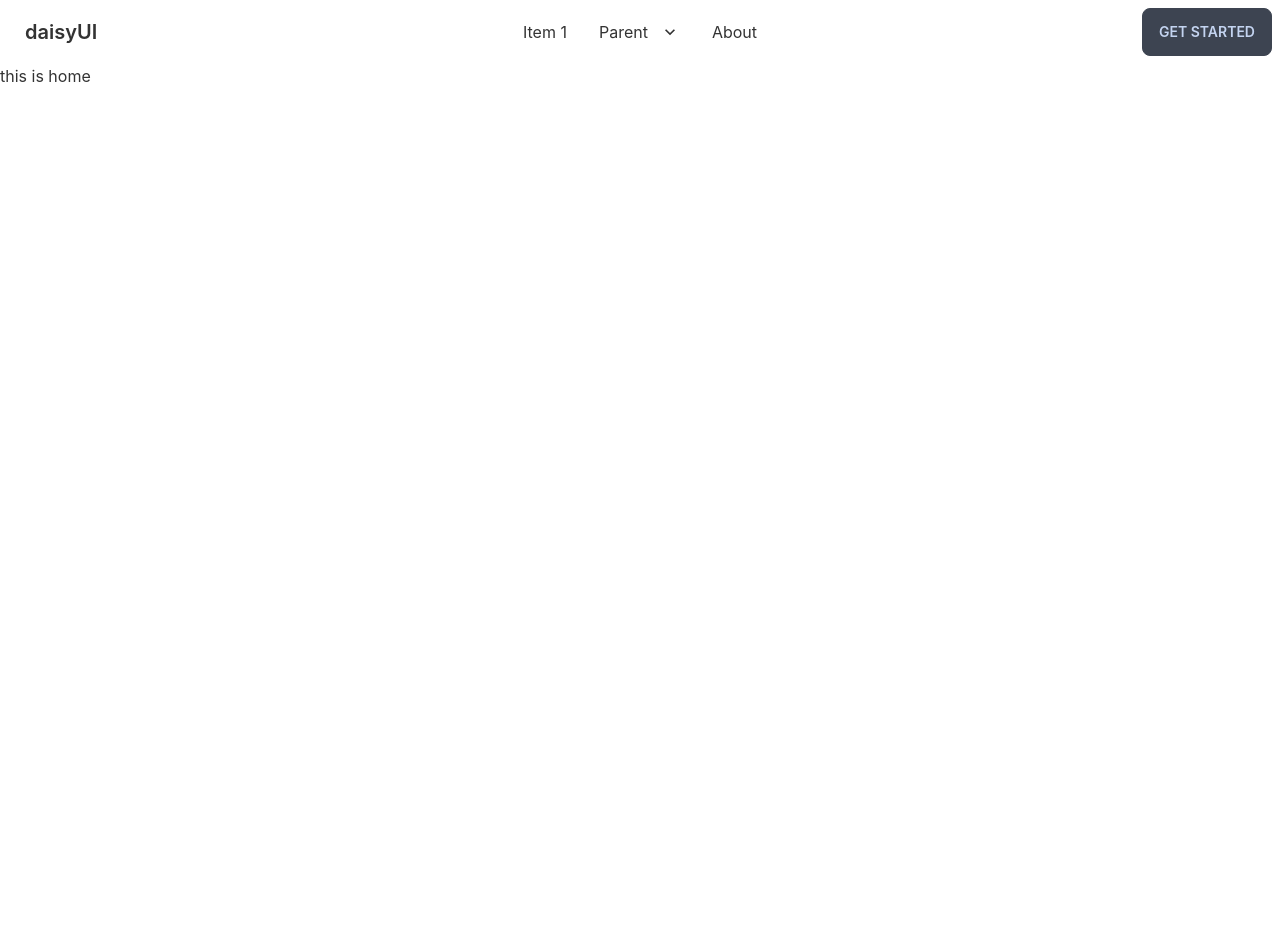
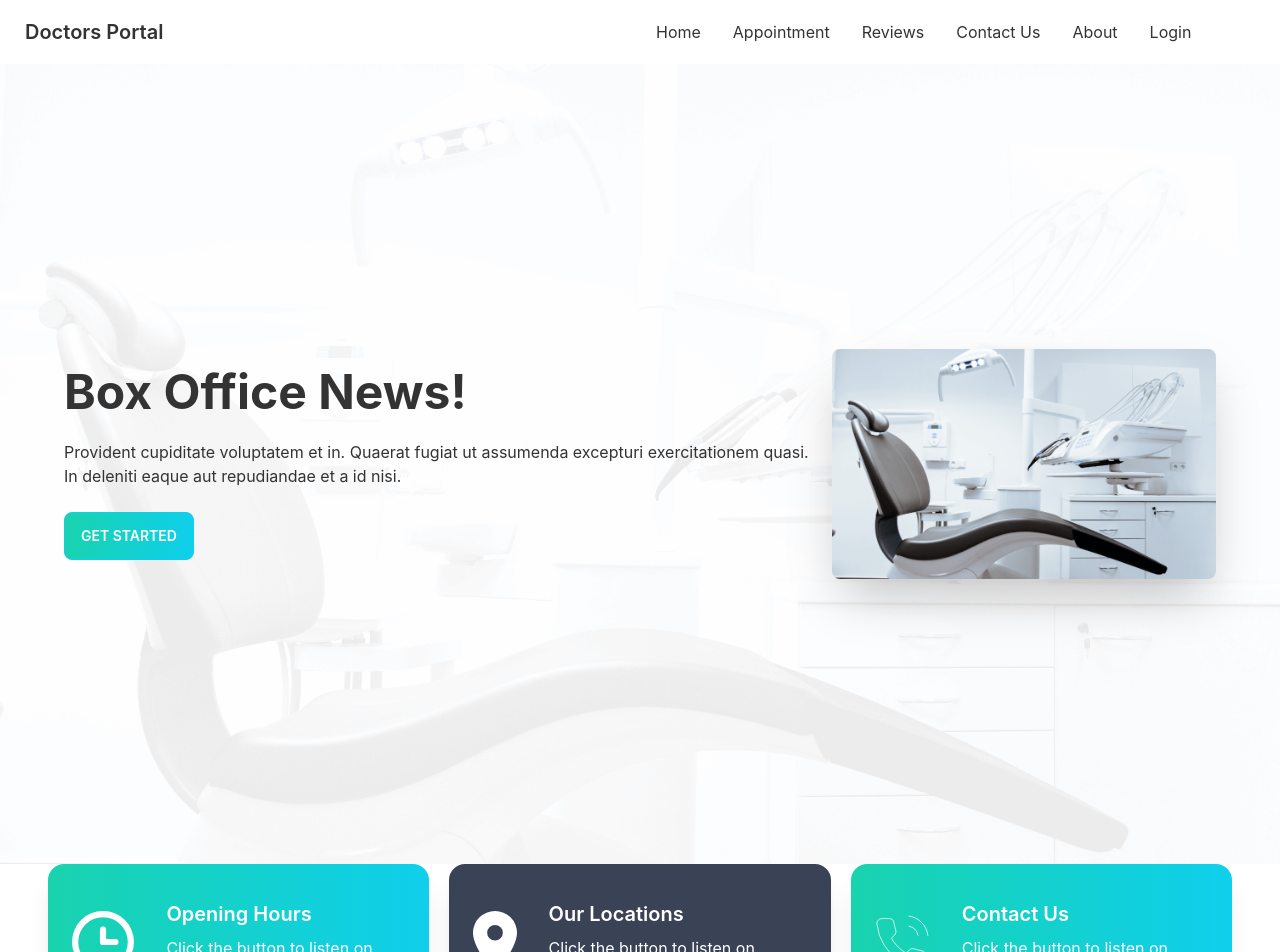
Before and after one commit to akram56789/doctor-portal-client, a React (Create React App) app: page / in a window 1280 px wide. Shown: the top 952 px of the page. Before the commit the page ends 800 px from the top, so only its background shows below. Built offline with nearby package versions, Linux system fonts and the light colour scheme.

Commit message:
banner and info section done

```diff
--- a/src/App.js
+++ b/src/App.js
@@ -3,6 +3,7 @@ import { Route, Routes } from 'react-router-dom';
 import './App.css';
 import About from './Pages/About/About';
 import Home from './Pages/Home/Home';
+import Login from './Pages/Login/Login';
 import Navbar from './Pages/Shared/Navbar';
 
 function App() {
@@ -12,6 +13,8 @@ function App() {
      <Routes>
        <Route path='/' element={<Home></Home>}></Route>
        <Route path='/about' element={<About></About>}></Route>
+       <Route path='/login' element={<Login></Login>}></Route>
+
      </Routes>
     </div>
   );
--- /dev/null
+++ b/src/Pages/Home/Banner.js
@@ -0,0 +1,19 @@
+import React from 'react';
+import chair from '../../assets/images/chair.png';
+
+const Banner = () => {
+    return (
+        <div class="hero min-h-screen px-12 bg-[url('/src/assets/images/bg.png')] ">
+        <div class="hero-content flex-col lg:flex-row-reverse">
+          <img src={chair} class="max-w-sm rounded-lg shadow-2xl" />
+          <div>
+            <h1 class="text-5xl font-bold">Box Office News!</h1>
+            <p class="py-6">Provident cupiditate voluptatem et in. Quaerat fugiat ut assumenda excepturi exercitationem quasi. In deleniti eaque aut repudiandae et a id nisi.</p>
+            <button class="btn btn-primary text-white bg-gradient-to-r from-secondary to-primary">Get Started</button>
+          </div>
+        </div>
+      </div>
+    );
+};
+
+export default Banner;
--- a/src/Pages/Home/Home.js
+++ b/src/Pages/Home/Home.js
@@ -1,9 +1,12 @@
 import React from 'react';
+import Banner from './Banner';
+import Info from './Info';
 
 const Home = () => {
     return (
         <div>
-            <h1>this is home</h1>
+            <Banner></Banner>
+           <Info></Info>
         </div>
     );
 };
--- /dev/null
+++ b/src/Pages/Home/Info.js
@@ -0,0 +1,30 @@
+import React from 'react';
+import clock from '../../assets/icons/clock.svg';
+import marker from '../../assets/icons/marker.svg';
+import phone from '../../assets/icons/phone.svg';
+import InfoCart from './InfoCart';
+
+const Info = () => {
+    return (
+        <div className='grid grid-cols-1 lg:grid-cols-3 gap-5 px-12 text-white'>
+            <InfoCart cartTitle="Opening Hours"
+             bgClass="bg-gradient-to-r from-secondary to-primary"
+             img={clock}>
+
+             </InfoCart>
+            <InfoCart cartTitle="Our Locations"
+            bgClass="bg-accent"
+            img={marker}>
+
+            </InfoCart>
+            <InfoCart cartTitle="Contact Us"
+             bgClass="bg-gradient-to-r from-secondary to-primary"
+             img={phone}>
+
+             </InfoCart>
+        </div>
+
+    );
+};
+
+export default Info;
--- /dev/null
+++ b/src/Pages/Home/InfoCart.js
@@ -0,0 +1,20 @@
+import React from 'react';
+
+const InfoCart = ({img, cartTitle, bgClass}) => {
+    return (
+       <>
+     <div class={`card lg:card-side   p-1  shadow-xl ${bgClass}`}>
+        <figure className='pl-5'><img src={img} alt="Album"/></figure>
+        <div class="card-body">
+          <h2 class="card-title">{cartTitle}</h2>
+          <p>Click the button to listen on Spotiwhy app.</p>
+
+        </div>
+
+
+       </div></>
+
+    );
+};
+
+export default InfoCart;
--- /dev/null
+++ b/src/Pages/Home/InfoServices.js
@@ -0,0 +1,11 @@
+import React from 'react';
+
+const InfoServices = () => {
+    return (
+        <div>
+
+        </div>
+    );
+};
+
+export default InfoServices;
--- /dev/null
+++ b/src/Pages/Home/Services.js
@@ -0,0 +1,12 @@
+import React from 'react';
+import InfoServices from './InfoServices';
+
+const Services = () => {
+    return (
+        <div>
+            <InfoServices></InfoServices>
+        </div>
+    );
+};
+
+export default Services;
--- /dev/null
+++ b/src/Pages/Login/Login.js
@@ -0,0 +1,39 @@
+import React from 'react';
+
+
+const Login = () => {
+    return (
+        <div class="hero min-h-screen  ">
+        <div class="hero-content flex-col lg:flex-row-reverse">
+          <div class="text-center lg:text-left">
+            <h1 class="text-5xl font-bold">Login now!</h1>
+            <p class="py-6">Provident cupiditate voluptatem et in. Quaerat fugiat ut assumenda excepturi exercitationem quasi. In deleniti eaque aut repudiandae et a id nisi.</p>
+          </div>
+          <div class="card flex-shrink-0 w-full max-w-sm shadow-2xl bg-base-100">
+            <div class="card-body">
+              <div class="form-control">
+                <label class="label">
+                  <span class="label-text">Email</span>
+                </label>
+                <input type="text" placeholder="email" class="input input-bordered" />
+              </div>
+              <div class="form-control">
+                <label class="label">
+                  <span class="label-text">Password</span>
+                </label>
+                <input type="password" placeholder="password" class="input input-bordered" />
+                <label class="label">
+                  <a href="#" class="label-text-alt link link-hover">Forgot password?</a>
+                </label>
+              </div>
+              <div class="form-control mt-6">
+                <button class="btn btn-primary">Login</button>
+              </div>
+            </div>
+          </div>
+        </div>
+      </div>
+    );
+};
+
+export default Login;
--- a/src/Pages/Shared/Navbar.js
+++ b/src/Pages/Shared/Navbar.js
@@ -1,6 +1,15 @@
 import React from 'react';
+import { Link } from 'react-router-dom';
 
 const Navbar = () => {
+    const menuItems = <>
+        <li><Link to='/'>Home</Link></li>
+        <li><Link to='/appointment'>Appointment</Link></li>
+        <li><Link to='/reviews'>Reviews</Link></li>
+        <li><Link to='/contact'>Contact Us</Link></li>
+        <li><Link to='/about'>About</Link></li>
+        <li><Link to='/login'>Login</Link></li>
+    </>
     return (
         <div class="navbar bg-base-100">
             <div class="navbar-start">
@@ -9,41 +18,19 @@ const Navbar = () => {
                         <svg xmlns="http://www.w3.org/2000/svg" class="h-5 w-5" fill="none" viewBox="0 0 24 24" stroke="currentColor"><path stroke-linecap="round" stroke-linejoin="round" stroke-width="2" d="M4 6h16M4 12h8m-8 6h16" /></svg>
                     </label>
                     <ul tabindex="0" class="menu menu-compact dropdown-content mt-3 p-2 shadow bg-base-100 rounded-box w-52">
-              <li><a>Home</a></li>
-              <li tabindex="0">
-                <a class="justify-between">
-                  Parent
-                  <svg class="fill-current" xmlns="http://www.w3.org/2000/svg" width="24" height="24" viewBox="0 0 24 24"><path d="M8.59,16.58L13.17,12L8.59,7.41L10,6L16,12L10,18L8.59,16.58Z"/></svg>
-                </a>
-                <ul class="p-2">
-                  <li><a>Submenu 1</a></li>
-                  <li><a>Submenu 2</a></li>
-                </ul>
-              </li>
-              <li><a>Item 3</a></li>
+                        {menuItems}
                     </ul>
                 </div>
-          <a class="btn btn-ghost normal-case text-xl">daisyUI</a>
+
+
+                <a class="btn btn-ghost normal-case text-xl">Doctors Portal</a>
             </div>
             <div class="navbar-center hidden lg:flex">
                 <ul class="menu menu-horizontal p-0">
-            <li><a>Item 1</a></li>
-            <li tabindex="0">
-              <a>
-                Parent
-                <svg class="fill-current" xmlns="http://www.w3.org/2000/svg" width="20" height="20" viewBox="0 0 24 24"><path d="M7.41,8.58L12,13.17L16.59,8.58L18,10L12,16L6,10L7.41,8.58Z"/></svg>
-              </a>
-              <ul class="p-2">
-                <li><a>Submenu 1</a></li>
-                <li><a>Submenu 2</a></li>
-              </ul>
-            </li>
-            <li><a href='/about'>About</a></li>
+                    {menuItems}
                 </ul>
             </div>
-        <div class="navbar-end">
-          <a class="btn">Get started</a>
-        </div>
+
         </div>
     );
 };
--- a/tailwind.config.js
+++ b/tailwind.config.js
@@ -1,7 +1,9 @@
 module.exports = {
   content: ["./src/**/*.{html,js}"],
   theme: {
-    extend: {},
+    extend: {
+
+    },
   },
   daisyui: {
     themes: [
```
Lines whose indentation alone changed are shown as unchanged.
